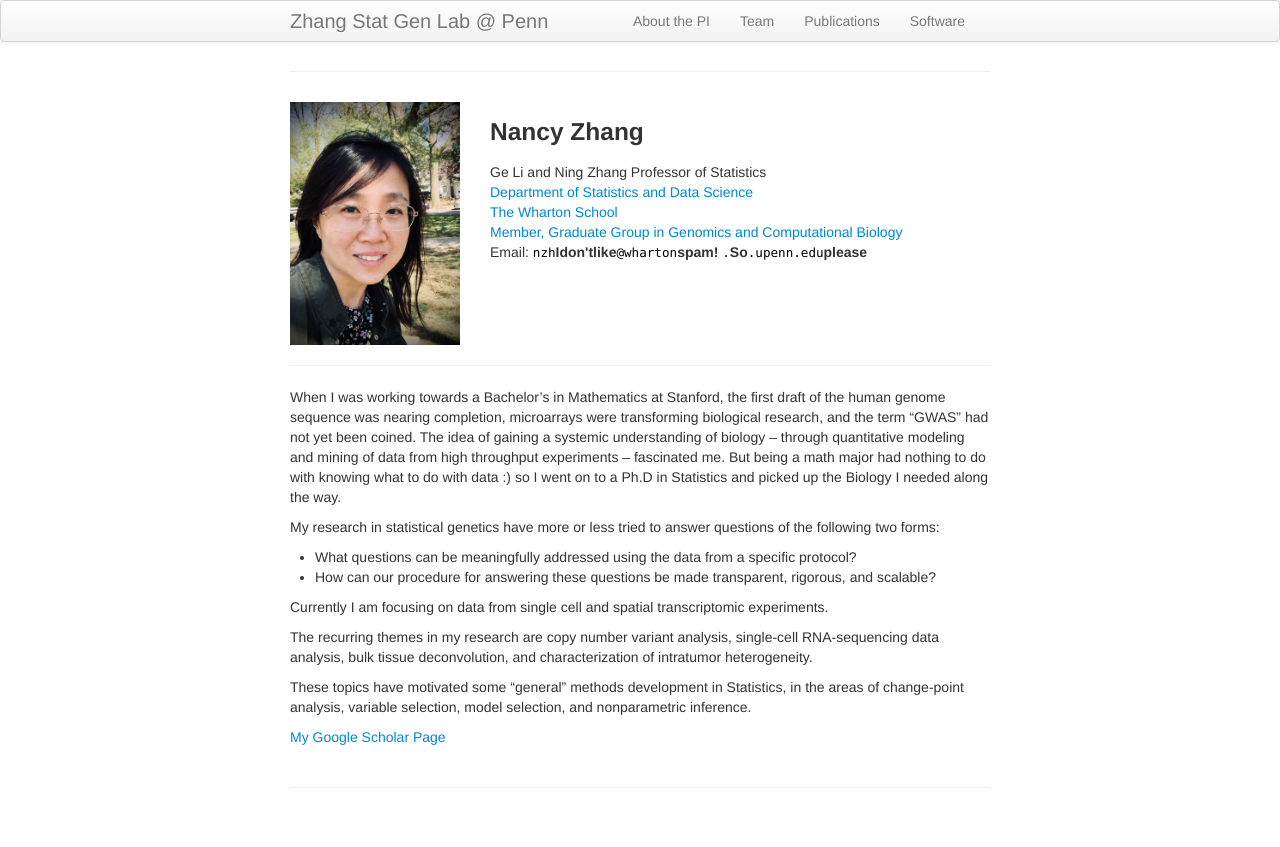
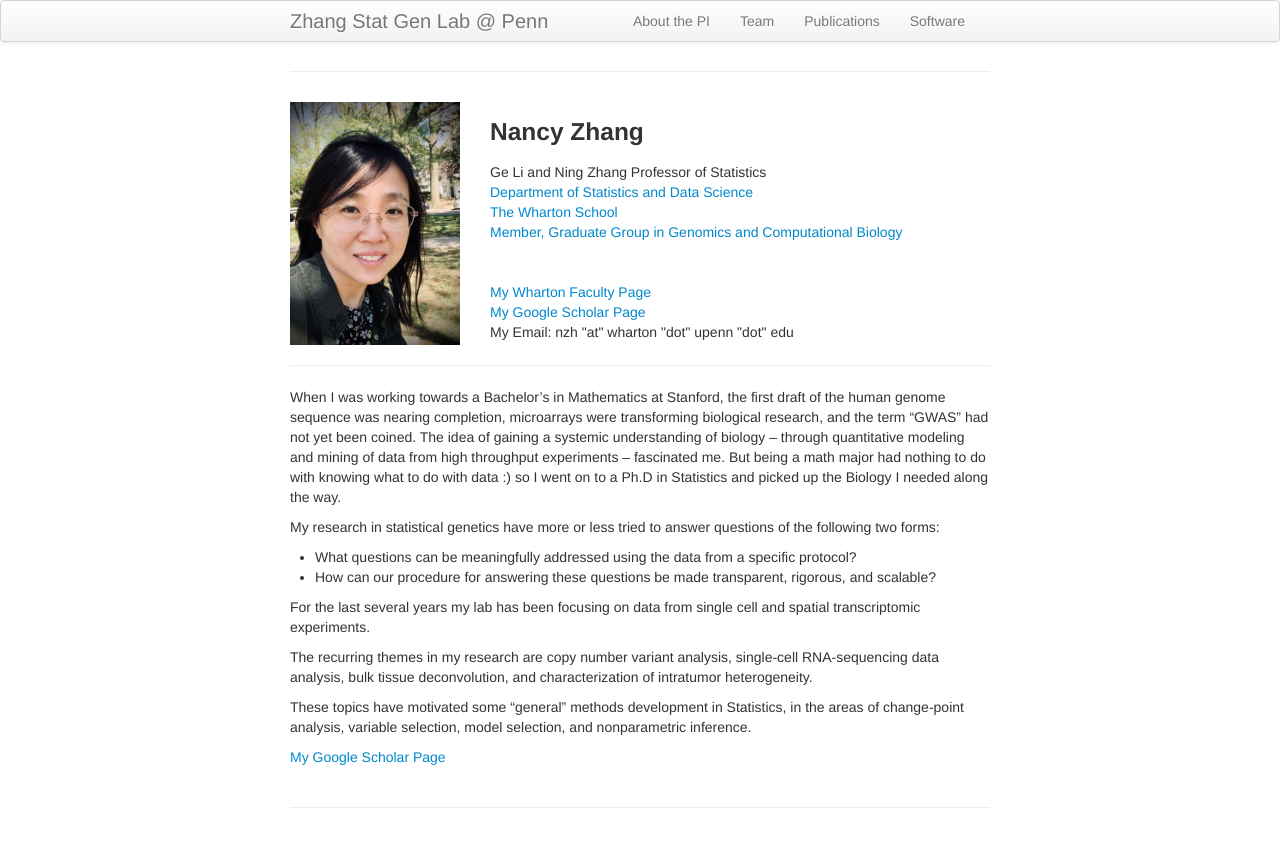
Before and after one commit to nzhanglab/nzhanglab.github.io, a Jekyll site: the page built from pages/pi.md, in a window 1280 px wide. Shown: the top 847 px of the page. Built offline with Jekyll 4.4.1, drawn with Linux system fonts in a browser that asks for light colours.

Commit message:
fixed PI page

```diff
--- a/pages/pi.md
+++ b/pages/pi.md
@@ -12,7 +12,7 @@ description: About the PI
         <div class="span2">
             <a href="../assets/pics/nrz_small.JPEG">
             <img src="../assets/pics/nrz_small.JPEG"
-                  title="Nancy R. Zhang" alt="Nancy R. Zhang"  width="300"/></a>
+                  title="Nancy R. Zhang" alt="Nancy R. Zhang"  width="400"/></a>
         </div>
 
         <div class="span5">
@@ -22,10 +22,11 @@ description: About the PI
             <a href="https://www.wharton.upenn.edu/">The Wharton School</a><br/>
             <a href="https://www.med.upenn.edu/gcb/">Member, Graduate Group in Genomics and Computational Biology</a><br/>
 
-            <div id="hide_email">
-            Email: <code>nzh</code><b>I</b><code></code><b>don't</b><code></code><b>like</b><code>@wharton</code><b>spam!
-            </b><code>.</code><b>So</b><code>.upenn.edu</code><b>please</b><br/>
-            </div>
+<br/><br/>
+
+ 	    <a href="https://statistics.wharton.upenn.edu/profile/nzh/">My Wharton Faculty Page</a><br/>
+            <a href="https://scholar.google.com/citations?user=6EErockAAAAJ&hl=en">My Google Scholar Page</a><br/>
+	    My Email:  nzh "at" wharton "dot" upenn "dot" edu
         </div>
 
     </div>
@@ -43,7 +44,7 @@ My research in statistical genetics have more or less tried to answer questions
 - What questions can be meaningfully addressed using the data from a specific protocol?
 - How can our procedure for answering these questions be made transparent, rigorous, and scalable?
 
-Currently I am focusing on data from single cell and spatial transcriptomic experiments.
+For the last several years my lab has been focusing on data from single cell and spatial transcriptomic experiments.
 
 The recurring themes in my research are copy number variant analysis, single-cell RNA-sequencing data analysis, bulk tissue deconvolution, and characterization of intratumor heterogeneity.
 
```
Also changed, not shown: pages/team.md (+1 -1 lines).
